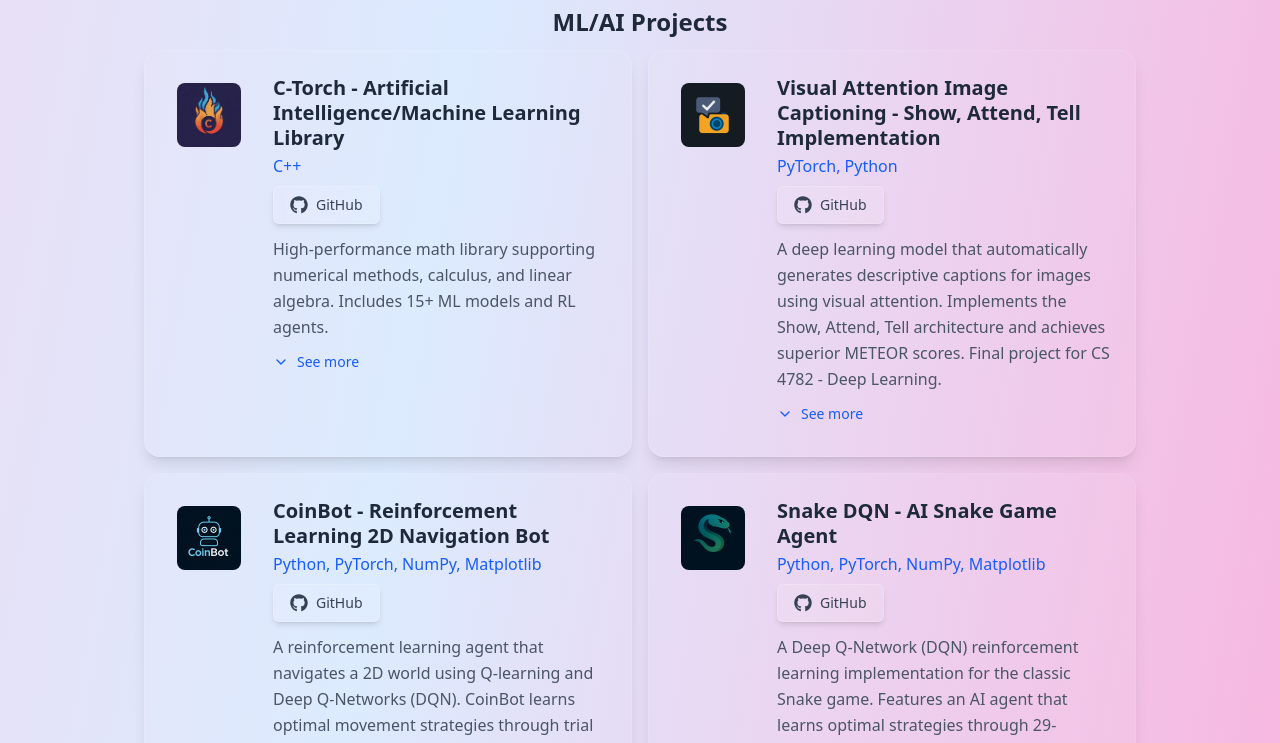
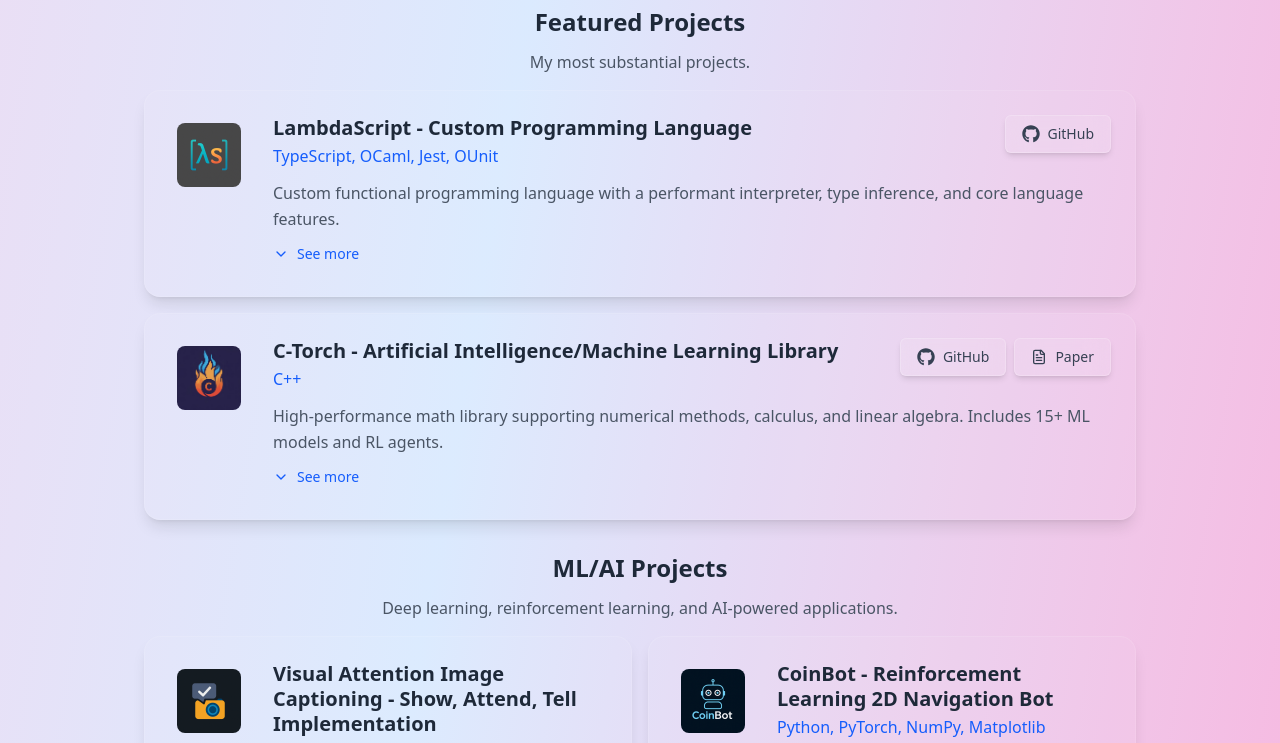
Before and after one commit to LambdaAK/Alex-Kozik-Portfolio, a React (Vite) app: page / in a window 1280 px wide. Shown: the part 4440-5183 px from the top of the page. Built offline with nearby package versions, Linux system fonts and the light colour scheme.

Commit message:
Projects

```diff
--- a/src/App.tsx
+++ b/src/App.tsx
@@ -447,8 +447,21 @@ const ExperienceSection = () => (
     </div>
   </div>
 );
-// Categorized Projects Data
-const machineLearningProjects = [
+// Featured Projects Data
+const featuredProjects = [
+  {
+    name: "LambdaScript - Custom Programming Language",
+    description: "Custom functional programming language with a performant interpreter, type inference, and core language features.",
+    tech: ["TypeScript", "OCaml", "Jest", "OUnit"],
+    github: "https://github.com/LambdaAK/lambdascript",
+    demo: null,
+    image: "/LambdaScript logo.png",
+    highlights: [
+      "Built interpreter for custom programming language, achieving 50% speed improvement over Python.",
+      "Designed parser and type inference algorithm to validate programs and provide developer feedback.",
+      "Implemented core language features including pattern matching, functions, and polymorphism."
+    ]
+  },
   {
     name: "C-Torch - Artificial Intelligence/Machine Learning Library",
     description: "High-performance math library supporting numerical methods, calculus, and linear algebra. Includes 15+ ML models and RL agents.",
@@ -456,13 +469,18 @@ const machineLearningProjects = [
     github: "https://github.com/LambdaAK/c-torch",
     demo: null,
     image: "/C torch logo.png",
+    paper: "/Low-Level Learning.pdf",
     highlights: [
       "Developed a high-performance math library supporting numerical methods, calculus, and linear algebra.",
       "Implemented 15+ ML models, such as neural networks, achieving 99%+ accuracy on classification tasks.",
       "Implemented DQN and Policy Gradient agents achieving 97%+ win rates in autonomous gameplay.",
       "Achieved 26x performance speedup through compiler optimizations and parallelization techniques."
     ]
-  },
+  }
+];
+
+// Categorized Projects Data
+const machineLearningProjects = [
   {
     name: "Visual Attention Image Captioning - Show, Attend, Tell Implementation",
     description: "A deep learning model that automatically generates descriptive captions for images using visual attention. Implements the Show, Attend, Tell architecture and achieves superior METEOR scores. Final project for CS 4782 - Deep Learning.",
@@ -470,6 +488,7 @@ const machineLearningProjects = [
     github: "https://github.com/LambdaAK/CS-4782-Final-Project",
     demo: null,
     image: "/image captioning logo.png",
+    paper: "/ShowAttendTell Report.pdf",
     highlights: [
       "Developed a model that generates natural language captions for images using attention-based mechanisms.",
       "Implemented both soft and hard visual attention with REINFORCE and backpropagation for effective training.",
@@ -538,19 +557,6 @@ const machineLearningProjects = [
 
 const softwareEngineeringProjects = [
   {
-    name: "LambdaScript - Custom Programming Language",
-    description: "Custom functional programming language with a performant interpreter, type inference, and core language features.",
-    tech: ["TypeScript", "OCaml", "Jest", "OUnit"],
-    github: "https://github.com/LambdaAK/lambdascript",
-    demo: null,
-    image: "/LambdaScript logo.png",
-    highlights: [
-      "Built interpreter for custom programming language, achieving 50% speed improvement over Python.",
-      "Designed parser and type inference algorithm to validate programs and provide developer feedback.",
-      "Implemented core language features including pattern matching, functions, and polymorphism."
-    ]
-  },
-  {
     name: "TriageForce - AI-Powered Disaster Relief Platform",
     description: "Automated disaster relief resource allocation via Agentic AI and Salesforce Agentforce, drastically cutting waste and achieving real-time response.",
     tech: ["Salesforce Agentforce", "Salesforce Data Cloud", "Salesforce Service Cloud"],
@@ -617,7 +623,21 @@ const Projects = () => (
     <p className="text-gray-600 text-center mb-6 max-w-2xl mx-auto">Primarily independent work, done in my own time.</p>
     <div className="flex flex-col gap-8 w-full max-w-6xl">
       <div>
+        <h3 className="text-2xl font-bold text-gray-800 mb-3 text-center">Featured Projects</h3>
+        <p className="text-gray-600 text-center mb-4 max-w-2xl mx-auto">
+          My most substantial projects.
+        </p>
+        <div className="flex flex-col gap-4">
+          {featuredProjects.map((project) => (
+            <ProjectCard key={project.name} project={project} />
+          ))}
+        </div>
+      </div>
+      <div>
         <h3 className="text-2xl font-bold text-gray-800 mb-3 text-center">ML/AI Projects</h3>
+        <p className="text-gray-600 text-center mb-4 max-w-2xl mx-auto">
+          Deep learning, reinforcement learning, and AI-powered applications.
+        </p>
         <div className="grid grid-cols-1 lg:grid-cols-2 gap-4">
           {machineLearningProjects.map((project) => (
             <ProjectCard key={project.name} project={project} />
@@ -626,6 +646,9 @@ const Projects = () => (
       </div>
       <div>
         <h3 className="text-2xl font-bold text-gray-800 mb-3 text-center">Software Engineering Projects</h3>
+        <p className="text-gray-600 text-center mb-4 max-w-2xl mx-auto">
+          Full-stack applications and more.
+        </p>
         <div className="grid grid-cols-1 lg:grid-cols-2 gap-4">
           {softwareEngineeringProjects.map((project) => (
             <ProjectCard key={project.name} project={project} />
@@ -654,6 +677,7 @@ const technicalPapersData: TechnicalPaper[] = [
     title: "Voting-Based Multi-Agent Bandits",
     description: "A research paper exploring multi-armed bandit algorithms in multi-agent systems using voting mechanisms. My final project for CS 6783 - Machine Learning Theory.",
     pdf: "/Voting-Based Multi-Agent Bandits.pdf",
+    image: "/bandits.png",
     tags: ["Reinforcement Learning", "Multi-Armed Bandits", "Multi-Agent Systems"]
   },
   {
@@ -664,18 +688,18 @@ const technicalPapersData: TechnicalPaper[] = [
     tags: ["React", "TypeScript", "Software Architecture", "State Management", "Frontend Engineering", "Performance Optimization"]
   },
   {
+    title: "Low-Level Learning",
+    description: "A technical document on low-level learning approaches and methodologies. My project for CS 4701 - Practicum in Artificial Intelligence. We implemented the C-Torch library in C++, a high-performance machine learning library supporting numerical methods, calculus, linear algebra, and 15+ ML models.",
+    pdf: "/Low-Level Learning.pdf",
+    image: "/C torch logo.png",
+    tags: ["Machine Learning", "C++", "Deep Learning", "Neural Networks", "Reinforcement Learning"]
+  },
+  {
     title: "Show, Attend, Tell: Visual Attention for Image Captioning",
     description: "Technical report on implementing the Show, Attend, Tell architecture for generating descriptive captions for images using visual attention mechanisms. Final project for CS 4782 - Deep Learning.",
     pdf: "/ShowAttendTell Report.pdf",
     image: "/image captioning logo.png",
     tags: ["Deep Learning", "Computer Vision", "Natural Language Processing", "Attention Mechanisms"]
-  },
-  {
-    title: "Low-Level Learning",
-    description: "A technical document on low-level learning approaches and methodologies. My project for CS 4701 - Practicum in Artificial Intelligence. We implemented the C-Torch library in C++, a high-performance machine learning library supporting numerical methods, calculus, linear algebra, and 15+ ML models.",
-    pdf: "/Low-Level Learning.pdf",
-    image: "/C torch logo.png",
-    tags: ["Machine Learning", "C++", "Deep Learning", "Neural Networks", "Reinforcement Learning"]
   }
 ];
 
@@ -891,6 +915,8 @@ interface Project {
   demo?: string | null;
   image?: string | null;
   highlights?: string[];
+  whyFavorite?: string;
+  paper?: string | null;
 }
 
 // Extracted project card rendering for reuse
@@ -928,6 +954,7 @@ const ProjectCard = ({ project }: { project: Project }) => {
                 {project.tech && project.tech.join(', ')}
               </p>
             </div>
+            <div className="flex gap-2">
               {project.github && (
                 <a
                   href={project.github}
@@ -939,6 +966,18 @@ const ProjectCard = ({ project }: { project: Project }) => {
                   GitHub
                 </a>
               )}
+              {project.paper && (
+                <a
+                  href={project.paper}
+                  target="_blank"
+                  rel="noopener noreferrer"
+                  className="px-4 py-2 rounded-md bg-white/10 text-gray-700 font-medium border border-white/20 shadow-md backdrop-blur-md hover:bg-gradient-to-r hover:from-purple-400/30 hover:to-blue-500/30 hover:text-purple-700 transition text-sm flex items-center gap-2"
+                >
+                  <FileText size={16} />
+                  Paper
+                </a>
+              )}
+            </div>
           </div>
           <p className="text-gray-600 mb-3 text-base leading-relaxed">
             {project.description}
@@ -1001,17 +1040,32 @@ const ProjectCard = ({ project }: { project: Project }) => {
             </p>
           </div>
         </div>
-        {/* GitHub button */}
+        {/* GitHub and Paper buttons */}
+        {(project.github || project.paper) && (
+          <div className="flex gap-2 mb-3">
             {project.github && (
               <a
                 href={project.github}
                 target="_blank"
                 rel="noopener noreferrer"
-            className="mb-3 w-fit px-4 py-2 rounded-md bg-white/10 text-gray-700 font-medium border border-white/20 shadow-md backdrop-blur-md hover:bg-gradient-to-r hover:from-cyan-400/30 hover:to-blue-500/30 hover:text-cyan-700 transition text-sm flex items-center gap-2"
+                className="w-fit px-4 py-2 rounded-md bg-white/10 text-gray-700 font-medium border border-white/20 shadow-md backdrop-blur-md hover:bg-gradient-to-r hover:from-cyan-400/30 hover:to-blue-500/30 hover:text-cyan-700 transition text-sm flex items-center gap-2"
               >
                 <FaGithub size={18} />
                 GitHub
               </a>
+            )}
+            {project.paper && (
+              <a
+                href={project.paper}
+                target="_blank"
+                rel="noopener noreferrer"
+                className="w-fit px-4 py-2 rounded-md bg-white/10 text-gray-700 font-medium border border-white/20 shadow-md backdrop-blur-md hover:bg-gradient-to-r hover:from-purple-400/30 hover:to-blue-500/30 hover:text-purple-700 transition text-sm flex items-center gap-2"
+              >
+                <FileText size={16} />
+                Paper
+              </a>
+            )}
+          </div>
         )}
         {/* Description */}
         <p className="text-gray-600 mb-3 text-base leading-relaxed">
```
Also changed, not shown: public/bandits.png (added). Lines whose indentation alone changed are shown as unchanged.
